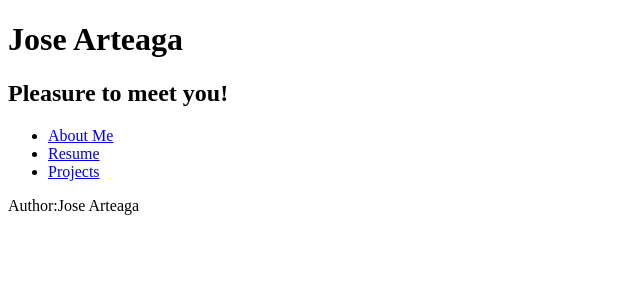
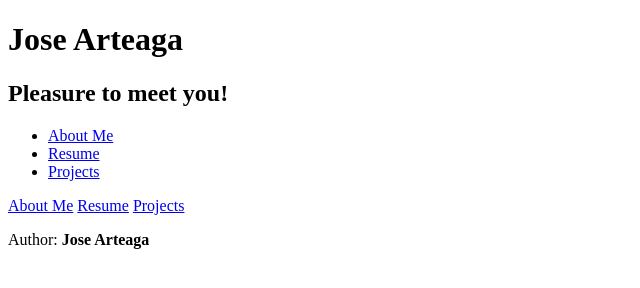
Before and after one commit to OfficialSkinnydude/CSE134B---HW2, a plain HTML site: page index.html in a window 1280 px wide. Shown: the whole page, without its empty margins (0-640 px from the left). Drawn offline with Linux system fonts and the light colour scheme.

Commit message:
Updated Commit as a whole

```diff
--- a/index.html
+++ b/index.html
@@ -14,10 +14,12 @@
     <li><a href="projects.html">Projects</a></li>
 </ul>
 <footer>
-    <p>Author:Jose Arteaga</p>
-    <p><a href="aboutMe.html"></a></p>
-    <p><a href="resume.html"></a></p>
-    <p><a href="projects.html"></a></p>
+    <nav>
+        <a href="aboutMe.html">About Me</a>
+        <a href="resume.html">Resume</a>
+        <a href="projects.html">Projects</a>
+    </nav>
+    <p>Author: <strong>Jose Arteaga</strong></p>
 </footer>
 </body>
 </html>
```
Also changed, not shown: aboutMe.html (+6 -4 lines), projects.html (+3 -3 lines), resume.html (+22 -0 lines), assets/RSVP.png (added), assets/WebregToGoogleCalendarScreenshot.png (deleted), assets/WebregToGoogleCalendar_50.png (added).
